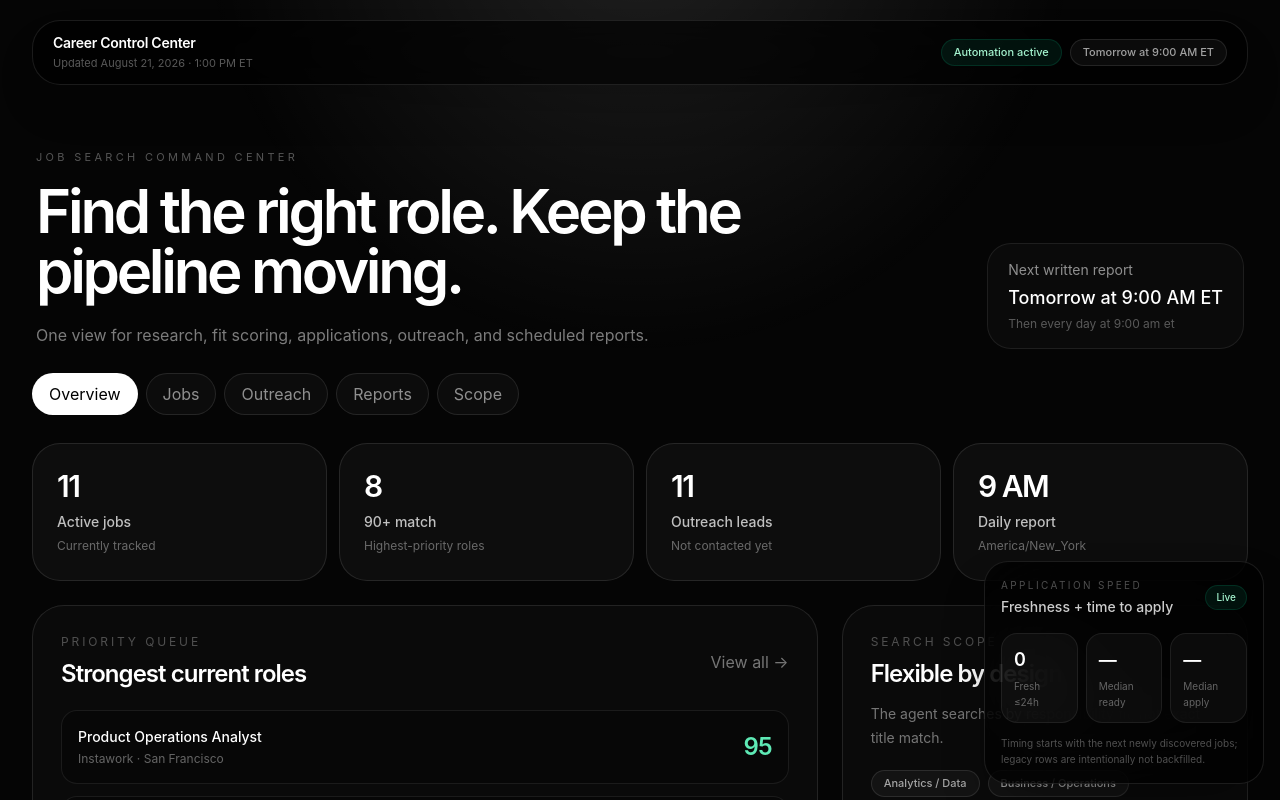
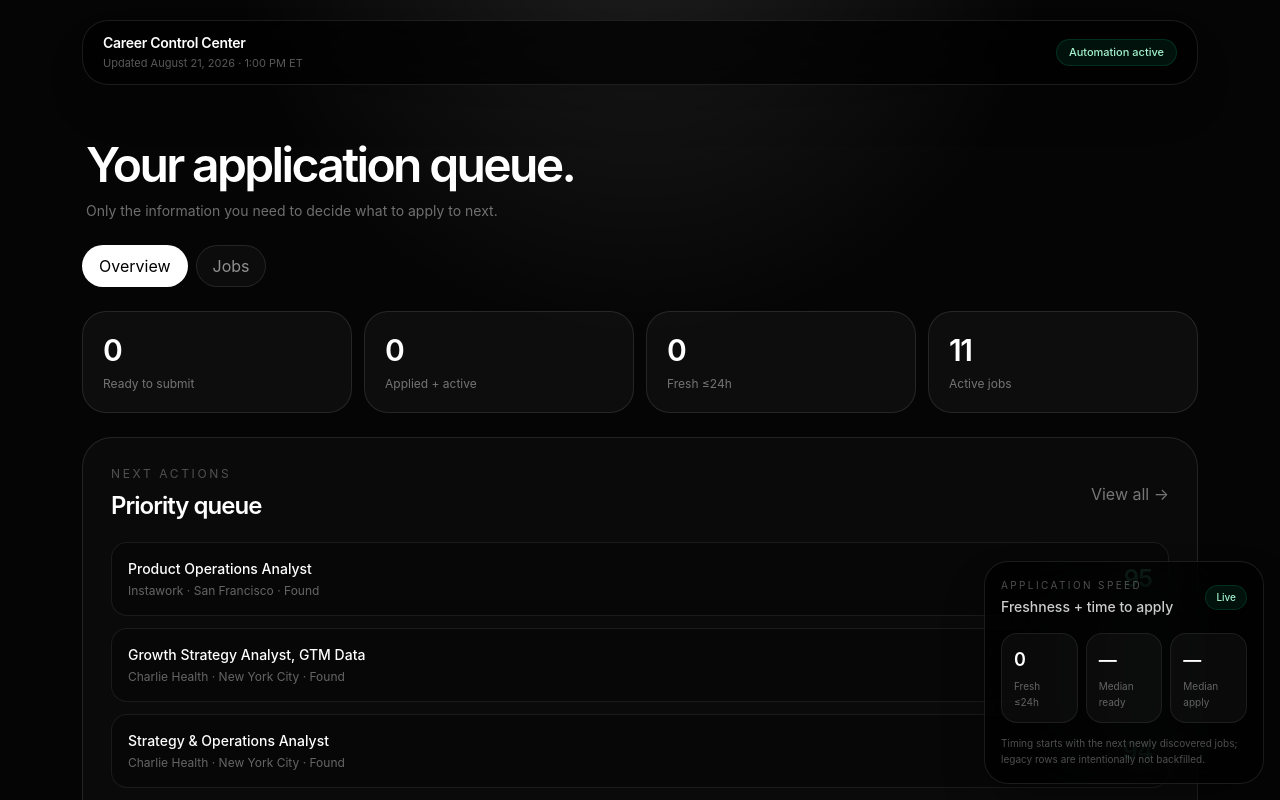
Before and after one commit to micksems/ai-portfolio, a Next.js app: page /job-search in a window 1280 px wide. Shown: the top 800 px of the page. Built offline with nearby package versions, Linux system fonts and the light colour scheme.

Commit message:
Simplify career control center dashboard

```diff
--- a/src/app/job-search/DashboardClient.js
+++ b/src/app/job-search/DashboardClient.js
@@ -2,7 +2,7 @@
 
 import { useMemo, useState } from "react";
 
-const tabs = ["Overview", "Jobs", "Outreach", "Reports", "Scope"];
+const tabs = ["Overview", "Jobs"];
 
 function Pill({ children, tone = "neutral" }) {
   const tones = {
@@ -18,52 +18,47 @@ function Pill({ children, tone = "neutral" }) {
   );
 }
 
-function Metric({ value, label, note }) {
+function Metric({ value, label }) {
   return (
-    <div className="rounded-[28px] border border-white/10 bg-white/[0.035] p-5 md:p-6">
+    <div className="rounded-[24px] border border-white/10 bg-white/[0.035] p-5">
       <p className="text-3xl font-semibold tracking-[-0.05em] text-white">{value}</p>
-      <p className="mt-2 text-sm font-medium text-white/74">{label}</p>
-      {note ? <p className="mt-1 text-xs leading-5 text-white/38">{note}</p> : null}
+      <p className="mt-2 text-xs text-white/42">{label}</p>
     </div>
   );
 }
 
 function Score({ score }) {
-  const tone = score >= 90 ? "text-emerald-300" : score >= 85 ? "text-sky-300" : "text-amber-200";
+  const tone = score >= 90 ? "text-emerald-300" : score >= 80 ? "text-sky-300" : "text-amber-200";
   return <span className={`text-2xl font-semibold tracking-[-0.04em] ${tone}`}>{score}</span>;
+}
+
+function freshnessTone(freshness) {
+  if (freshness === "≤24h") return "good";
+  if (freshness === "1–3d") return "blue";
+  if (freshness === "3–7d") return "neutral";
+  if (freshness) return "warn";
+  return "neutral";
 }
 
 function JobCard({ job }) {
   return (
-    <article className="rounded-[30px] border border-white/10 bg-white/[0.035] p-5 transition hover:border-white/18 hover:bg-white/[0.05] md:p-6">
+    <article className="rounded-[26px] border border-white/10 bg-white/[0.035] p-5 transition hover:border-white/18 hover:bg-white/[0.05]">
       <div className="flex gap-4">
         <div className="min-w-0 flex-1">
           <div className="flex flex-wrap items-center gap-2">
-            <Pill tone="blue">{job.status}</Pill>
+            <Pill tone={job.status === "Ready to Submit" ? "good" : "blue"}>{job.status}</Pill>
             <Pill>{job.location}</Pill>
+            {job.freshness ? <Pill tone={freshnessTone(job.freshness)}>{job.freshness}</Pill> : null}
           </div>
-          <h3 className="mt-4 text-xl font-semibold tracking-[-0.03em] text-white">{job.role}</h3>
-          <p className="mt-1 text-sm text-white/48">{job.company}</p>
+          <h3 className="mt-4 text-lg font-semibold tracking-[-0.03em] text-white">{job.role}</h3>
+          <p className="mt-1 text-sm text-white/44">{job.company}</p>
         </div>
         <div className="text-right">
           <Score score={job.score} />
-          <p className="mt-1 text-[10px] uppercase tracking-[0.2em] text-white/28">match</p>
+          <p className="mt-1 text-[10px] uppercase tracking-[0.2em] text-white/25">match</p>
         </div>
       </div>
-
-      <div className="mt-5 grid gap-3 md:grid-cols-2">
-        <div className="rounded-2xl border border-white/8 bg-black/25 p-4">
-          <p className="text-[10px] uppercase tracking-[0.22em] text-white/30">Why it fits</p>
-          <p className="mt-2 text-sm leading-6 text-white/66">{job.fit}</p>
-        </div>
-        <div className="rounded-2xl border border-white/8 bg-black/25 p-4">
-          <p className="text-[10px] uppercase tracking-[0.22em] text-white/30">Watch</p>
-          <p className="mt-2 text-sm leading-6 text-white/55">{job.risk}</p>
-        </div>
-      </div>
-
-      <div className="mt-5 flex flex-wrap items-center justify-between gap-3">
-        <span className="text-xs text-white/38">{job.contacts} relevant contact{job.contacts === 1 ? "" : "s"}</span>
+      <div className="mt-5 flex items-center justify-end">
         <a
           href={job.url}
           target="_blank"
@@ -80,65 +75,59 @@ function JobCard({ job }) {
 export default function DashboardClient({ jobSearchData }) {
   const [activeTab, setActiveTab] = useState("Overview");
   const [query, setQuery] = useState("");
-  const [location, setLocation] = useState("All");
+
+  const activeJobs = jobSearchData.jobs.filter((job) => job.status !== "Closed");
+  const readyJobs = activeJobs.filter((job) => job.status === "Ready to Submit");
+  const appliedPlus = activeJobs.filter((job) => ["Applied", "Interview", "Offer"].includes(job.status));
+  const freshJobs = activeJobs.filter((job) => job.freshness === "≤24h");
 
   const filteredJobs = useMemo(() => {
     const normalized = query.trim().toLowerCase();
-    return jobSearchData.jobs.filter((job) => {
-      const matchesQuery = !normalized || `${job.company} ${job.role} ${job.fit}`.toLowerCase().includes(normalized);
-      const matchesLocation = location === "All" || job.location === location;
-      return matchesQuery && matchesLocation;
+    return [...activeJobs]
+      .filter((job) => !normalized || `${job.company} ${job.role} ${job.status}`.toLowerCase().includes(normalized))
+      .sort((a, b) => {
+        const readyDelta = Number(b.status === "Ready to Submit") - Number(a.status === "Ready to Submit");
+        if (readyDelta) return readyDelta;
+        return b.score - a.score;
       });
-  }, [query, location, jobSearchData]);
+  }, [query, jobSearchData]);
 
-  const topJobs = [...jobSearchData.jobs].sort((a, b) => b.score - a.score).slice(0, 3);
-  const activeJobs = jobSearchData.jobs.filter((job) => job.status !== "Closed");
-  const highMatch = jobSearchData.jobs.filter((job) => job.score >= 90).length;
-  const newContacts = jobSearchData.outreach.filter((item) => item.status === "New").length;
+  const priorityJobs = [...activeJobs]
+    .sort((a, b) => {
+      const readyDelta = Number(b.status === "Ready to Submit") - Number(a.status === "Ready to Submit");
+      if (readyDelta) return readyDelta;
+      const freshDelta = Number(b.freshness === "≤24h") - Number(a.freshness === "≤24h");
+      if (freshDelta) return freshDelta;
+      return b.score - a.score;
+    })
+    .slice(0, 5);
 
   return (
     <main className="min-h-screen bg-[#050505] text-white">
-      <div className="pointer-events-none fixed inset-x-0 top-0 h-[420px] bg-[radial-gradient(circle_at_50%_-20%,rgba(255,255,255,0.11),transparent_54%)]" />
+      <div className="pointer-events-none fixed inset-x-0 top-0 h-[360px] bg-[radial-gradient(circle_at_50%_-20%,rgba(255,255,255,0.10),transparent_55%)]" />
 
-      <div className="relative mx-auto max-w-[1440px] px-4 pb-16 pt-5 sm:px-6 lg:px-8">
-        <header className="sticky top-4 z-20 rounded-[28px] border border-white/10 bg-black/65 px-4 py-3 shadow-2xl shadow-black/20 backdrop-blur-2xl md:px-5">
+      <div className="relative mx-auto max-w-[1180px] px-4 pb-16 pt-5 sm:px-6 lg:px-8">
+        <header className="sticky top-4 z-20 rounded-[26px] border border-white/10 bg-black/70 px-4 py-3 shadow-2xl shadow-black/20 backdrop-blur-2xl md:px-5">
           <div className="flex flex-wrap items-center justify-between gap-3">
             <div>
-              <p className="text-sm font-semibold tracking-[-0.02em] text-white">Career Control Center</p>
+              <p className="text-sm font-semibold tracking-[-0.02em]">Career Control Center</p>
               <p className="mt-0.5 text-[11px] text-white/34">Updated {jobSearchData.updatedAt}</p>
             </div>
-            <div className="flex items-center gap-2">
             <Pill tone="good">Automation active</Pill>
-              <Pill>{jobSearchData.nextReport}</Pill>
-            </div>
           </div>
         </header>
 
-        <section className="px-1 pb-6 pt-12 md:pt-16">
-          <p className="text-[11px] uppercase tracking-[0.3em] text-white/32">Job search command center</p>
-          <div className="mt-4 flex flex-col justify-between gap-6 lg:flex-row lg:items-end">
-            <div className="max-w-3xl">
-              <h1 className="text-4xl font-semibold tracking-[-0.055em] text-white sm:text-5xl md:text-6xl">
-                Find the right role. Keep the pipeline moving.
-              </h1>
-              <p className="mt-5 max-w-2xl text-sm leading-7 text-white/48 md:text-base">
-                One view for research, fit scoring, applications, outreach, and scheduled reports.
-              </p>
-            </div>
-            <div className="rounded-3xl border border-white/8 bg-white/[0.025] px-5 py-4 text-sm text-white/54">
-              <p>Next written report</p>
-              <p className="mt-1 text-lg font-medium text-white">{jobSearchData.nextReport}</p>
-              <p className="mt-1 text-xs text-white/32">Then {jobSearchData.recurringReport.toLowerCase()}</p>
-            </div>
-          </div>
+        <section className="px-1 pb-6 pt-10 md:pt-14">
+          <h1 className="text-4xl font-semibold tracking-[-0.055em] sm:text-5xl">Your application queue.</h1>
+          <p className="mt-3 text-sm text-white/42">Only the information you need to decide what to apply to next.</p>
         </section>
 
-        <nav className="mb-6 flex gap-2 overflow-x-auto pb-1">
+        <nav className="mb-6 flex gap-2">
           {tabs.map((tab) => (
             <button
               key={tab}
               onClick={() => setActiveTab(tab)}
-              className={`whitespace-nowrap rounded-full border px-4 py-2 text-xs font-medium transition ${
+              className={`rounded-full border px-4 py-2 text-xs font-medium transition ${
                 activeTab === tab
                   ? "border-white/25 bg-white text-black"
                   : "border-white/10 bg-white/[0.03] text-white/54 hover:border-white/20 hover:text-white"
@@ -151,151 +140,58 @@ export default function DashboardClient({ jobSearchData }) {
 
         {activeTab === "Overview" ? (
           <div className="space-y-6">
-            <div className="grid gap-3 sm:grid-cols-2 xl:grid-cols-4">
-              <Metric value={activeJobs.length} label="Active jobs" note="Currently tracked" />
-              <Metric value={highMatch} label="90+ match" note="Highest-priority roles" />
-              <Metric value={newContacts} label="Outreach leads" note="Not contacted yet" />
-              <Metric value="9 AM" label="Daily report" note="America/New_York" />
+            <div className="grid gap-3 grid-cols-2 lg:grid-cols-4">
+              <Metric value={readyJobs.length} label="Ready to submit" />
+              <Metric value={appliedPlus.length} label="Applied + active" />
+              <Metric value={freshJobs.length} label="Fresh ≤24h" />
+              <Metric value={activeJobs.length} label="Active jobs" />
             </div>
 
-            <div className="grid gap-6 xl:grid-cols-[1.45fr_0.75fr]">
-              <section className="rounded-[32px] border border-white/10 bg-white/[0.025] p-5 md:p-7">
+            <section className="rounded-[30px] border border-white/10 bg-white/[0.025] p-5 md:p-7">
               <div className="flex items-center justify-between gap-4">
                 <div>
-                    <p className="text-xs uppercase tracking-[0.24em] text-white/28">Priority queue</p>
-                    <h2 className="mt-2 text-2xl font-semibold tracking-[-0.04em]">Strongest current roles</h2>
+                  <p className="text-xs uppercase tracking-[0.22em] text-white/28">Next actions</p>
+                  <h2 className="mt-2 text-2xl font-semibold tracking-[-0.04em]">Priority queue</h2>
                 </div>
                 <button onClick={() => setActiveTab("Jobs")} className="text-xs text-white/44 transition hover:text-white">
                   View all →
                 </button>
               </div>
+
               <div className="mt-5 space-y-3">
-                  {topJobs.map((job) => (
+                {priorityJobs.map((job) => (
                   <div key={`${job.company}-${job.role}`} className="flex items-center gap-4 rounded-2xl border border-white/8 bg-black/25 p-4">
                     <div className="min-w-0 flex-1">
-                        <p className="truncate text-sm font-medium text-white">{job.role}</p>
-                        <p className="mt-1 text-xs text-white/38">{job.company} · {job.location}</p>
+                      <div className="flex flex-wrap items-center gap-2">
+                        <p className="truncate text-sm font-medium">{job.role}</p>
+                        {job.freshness ? <Pill tone={freshnessTone(job.freshness)}>{job.freshness}</Pill> : null}
+                      </div>
+                      <p className="mt-1 text-xs text-white/38">{job.company} · {job.location} · {job.status}</p>
                     </div>
                     <Score score={job.score} />
                   </div>
                 ))}
               </div>
             </section>
-
-              <section className="rounded-[32px] border border-white/10 bg-white/[0.025] p-5 md:p-7">
-                <p className="text-xs uppercase tracking-[0.24em] text-white/28">Search scope</p>
-                <h2 className="mt-2 text-2xl font-semibold tracking-[-0.04em]">Flexible by design</h2>
-                <p className="mt-3 text-sm leading-6 text-white/44">The agent searches by responsibility fit, not exact title match.</p>
-                <div className="mt-5 flex flex-wrap gap-2">
-                  {jobSearchData.roleFamilies.map((family) => <Pill key={family}>{family}</Pill>)}
-                </div>
-                <div className="mt-6 border-t border-white/8 pt-5">
-                  <p className="text-xs text-white/30">Locations</p>
-                  <p className="mt-2 text-sm leading-6 text-white/66">{jobSearchData.locations.join(" · ")}</p>
-                </div>
-              </section>
-            </div>
           </div>
         ) : null}
 
         {activeTab === "Jobs" ? (
           <section>
-            <div className="mb-5 grid gap-3 md:grid-cols-[1fr_220px]">
             <input
               value={query}
               onChange={(event) => setQuery(event.target.value)}
-                placeholder="Search company, role, or fit..."
-                className="h-12 rounded-2xl border border-white/10 bg-white/[0.035] px-4 text-sm text-white outline-none placeholder:text-white/25 focus:border-white/25"
+              placeholder="Search company, role, or status..."
+              className="mb-5 h-12 w-full rounded-2xl border border-white/10 bg-white/[0.035] px-4 text-sm text-white outline-none placeholder:text-white/25 focus:border-white/25"
             />
-              <select
-                value={location}
-                onChange={(event) => setLocation(event.target.value)}
-                className="h-12 rounded-2xl border border-white/10 bg-[#0b0b0c] px-4 text-sm text-white/72 outline-none focus:border-white/25"
-              >
-                <option>All</option>
-                {jobSearchData.locations.map((item) => <option key={item}>{item}</option>)}
-              </select>
-            </div>
-            <div className="grid gap-4 xl:grid-cols-2">
+            <div className="grid gap-4 lg:grid-cols-2">
               {filteredJobs.map((job) => <JobCard key={`${job.company}-${job.role}`} job={job} />)}
             </div>
           </section>
         ) : null}
 
-        {activeTab === "Outreach" ? (
-          <section className="overflow-hidden rounded-[32px] border border-white/10 bg-white/[0.025]">
-            <div className="border-b border-white/8 px-5 py-5 md:px-7">
-              <p className="text-xs uppercase tracking-[0.24em] text-white/28">Networking queue</p>
-              <h2 className="mt-2 text-2xl font-semibold tracking-[-0.04em]">Relevant people, not random scraping</h2>
-            </div>
-            <div className="divide-y divide-white/8">
-              {jobSearchData.outreach.map((item) => (
-                <div key={`${item.company}-${item.name}`} className="grid gap-4 px-5 py-5 md:grid-cols-[1.1fr_1.1fr_auto] md:items-center md:px-7">
-                  <div>
-                    <p className="text-sm font-medium text-white">{item.name}</p>
-                    <p className="mt-1 text-xs text-white/40">{item.title}</p>
-                  </div>
-                  <div>
-                    <p className="text-sm text-white/62">{item.company}</p>
-                    <p className="mt-1 text-xs text-white/32">{item.role}</p>
-                  </div>
-                  <div className="flex items-center gap-2 md:justify-end">
-                    <Pill tone={item.status === "New" ? "blue" : "neutral"}>{item.status}</Pill>
-                    {item.linkedin ? (
-                      <a href={item.linkedin} target="_blank" rel="noreferrer" className="text-xs text-white/42 transition hover:text-white">LinkedIn ↗</a>
-                    ) : null}
-                  </div>
-                </div>
-              ))}
-            </div>
-          </section>
-        ) : null}
-
-        {activeTab === "Reports" ? (
-          <section className="grid gap-4 lg:grid-cols-2">
-            {jobSearchData.reports.map((report) => (
-              <article key={`${report.date}-${report.time}`} className="rounded-[30px] border border-white/10 bg-white/[0.03] p-5 md:p-6">
-                <div className="flex items-start justify-between gap-4">
-                  <div>
-                    <p className="text-xs text-white/32">{report.date} · {report.time}</p>
-                    <h3 className="mt-3 text-xl font-semibold tracking-[-0.03em]">{report.title}</h3>
-                  </div>
-                  <Pill tone={report.status === "Scheduled" ? "warn" : "good"}>{report.status}</Pill>
-                </div>
-                <p className="mt-5 text-sm leading-6 text-white/48">{report.note}</p>
-              </article>
-            ))}
-          </section>
-        ) : null}
-
-        {activeTab === "Scope" ? (
-          <section className="grid gap-6 lg:grid-cols-2">
-            <div className="rounded-[32px] border border-white/10 bg-white/[0.03] p-6 md:p-8">
-              <p className="text-xs uppercase tracking-[0.24em] text-white/28">Role families</p>
-              <div className="mt-5 space-y-3">
-                {jobSearchData.roleFamilies.map((family, index) => (
-                  <div key={family} className="flex items-center gap-4 rounded-2xl border border-white/8 bg-black/25 p-4">
-                    <span className="flex h-8 w-8 items-center justify-center rounded-full bg-white/[0.06] text-xs text-white/36">{String(index + 1).padStart(2, "0")}</span>
-                    <span className="text-sm text-white/72">{family}</span>
-                  </div>
-                ))}
-              </div>
-            </div>
-            <div className="rounded-[32px] border border-white/10 bg-white/[0.03] p-6 md:p-8">
-              <p className="text-xs uppercase tracking-[0.24em] text-white/28">Operating rules</p>
-              <div className="mt-5 space-y-5 text-sm leading-7 text-white/56">
-                <p>Search by actual responsibilities and transferable fit, not exact title matching.</p>
-                <p>Reject duplicates, clearly over-senior roles, incompatible locations, explicit incompatible sponsorship language, and mandatory qualification gaps.</p>
-                <p>Tailor wording substantially for each application while preserving every verified fact, metric, title, date, tool, and scope.</p>
-                <p>Prioritize relevant recruiters, hiring-side leaders, team members, and credible network paths. Never guess emails.</p>
-                <p>Dashboard refreshes and written ChatGPT reports are both required outputs of each scheduled run.</p>
-              </div>
-            </div>
-          </section>
-        ) : null}
-
         <footer className="mt-12 border-t border-white/8 px-1 pt-6 text-xs text-white/25">
-          Private dashboard · Face ID / PIN protected · search indexing disabled
+          Private · Face ID / PIN protected · search indexing disabled
         </footer>
       </div>
     </main>
```
Lines whose indentation alone changed are shown as unchanged.
